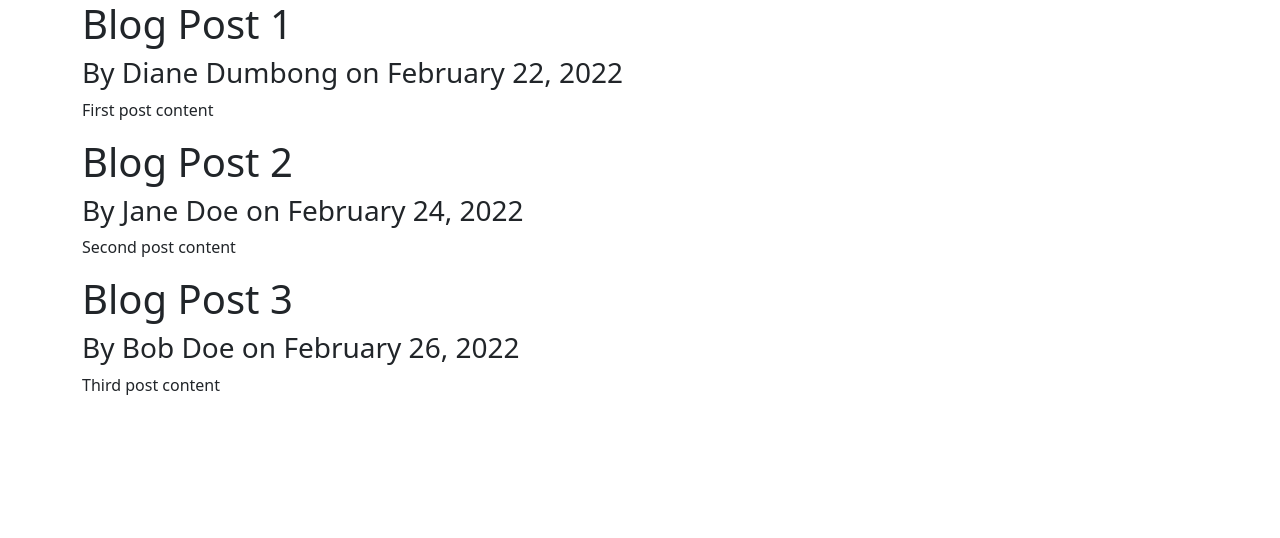
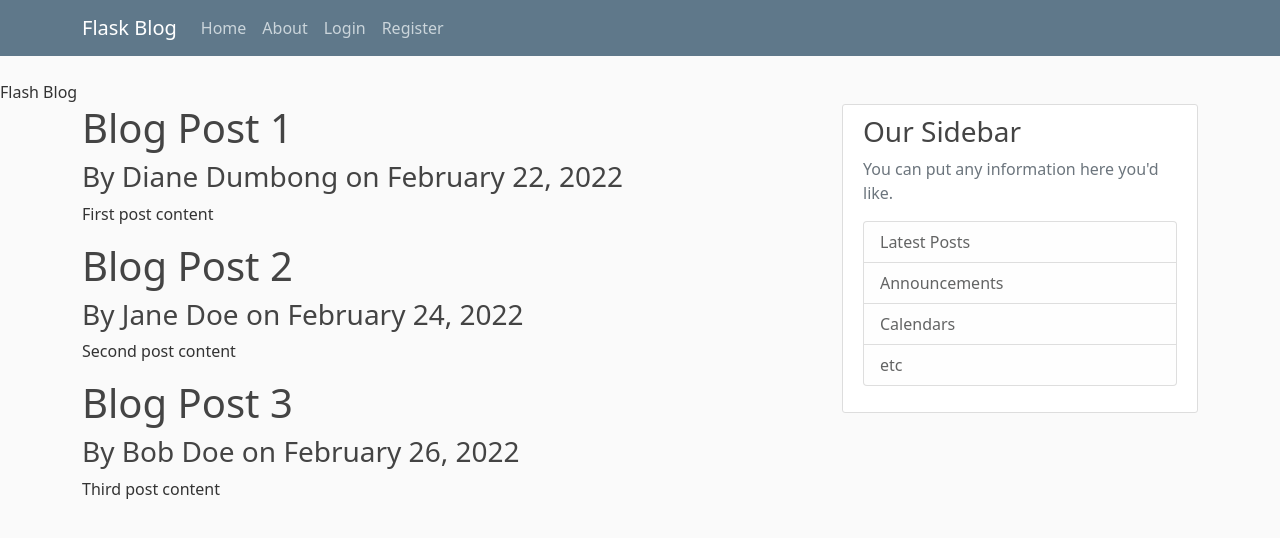
Before and after one commit to 16084/flask_blog, a Flask app: page / in a window 1280 px wide. Shown: the top 538 px of the page. Run offline with Flask 2, Linux system fonts and the light colour scheme.

Commit message:
lesson 10 - flask blog 8
designed page, added main.css for aesthetics of website.

```diff
--- a/main_app.py
+++ b/main_app.py
@@ -1,4 +1,4 @@
-from flask import Flask, render_template
+from flask import Flask, render_template, url_for
 
 app = Flask(__name__)
 
--- /dev/null
+++ b/static/main.css
@@ -0,0 +1,80 @@
+body {
+    background: #fafafa;
+    color: #333333;
+    margin-top: 5rem;
+}
+
+h1, h2, h3, h4, h5, h6 {
+    color: #444444;
+}
+
+.bg-steel {
+    background-color: #5f788a;
+}
+
+.site-header .navbar-nav .nav-link {
+    color: #cbd5db;
+}
+
+.site-header .navbar-nav .nav-link:hover {
+    color:#ffffff;
+}
+
+.site-header .navbar-nav .nav-link.active {
+    font-weight: 500;
+}
+
+.content-section {
+    background: #ffffff;
+    padding: 10px 20px;
+    border: 1px solid #dddddd;
+    border-radius: 3px;
+    margin-bottom: 20px;
+}
+
+.article-title {
+    color: #444444;
+}
+
+a.article-title:hover {
+    color: #428bca;
+    text-decoration: none;
+}
+
+.article-content {
+    white-space: pre-line;
+}
+
+.article.img {
+    height: 65px;
+    width: 65px;
+    margin-right: 16px;
+}
+
+a.article-metadata {
+    padding-bottom: 1px;
+    margin-bottom: 4px;
+    border-bottom: 1px solid #e3e3e3;
+}
+
+a.article-title:hover {
+    color: #333;
+    text-decoration: none;
+}
+
+.article.svg {
+    width: 25px;
+    height: 25px;
+    vertical-align: middle;
+}
+
+.account-img {
+    height: 125px;
+    width: 125px;
+    margin-right: 20px;
+    vertical-align: 16px;
+}
+
+.account-heading {
+    font-size: 2.5rem;
+}
--- a/templates/layout.html
+++ b/templates/layout.html
@@ -7,6 +7,7 @@
 
      <!-- Bootstrap CSS -->
      <link href="https://cdn.jsdelivr.net/npm/bootstrap@5.1.3/dist/css/bootstrap.min.css" rel="stylesheet" integrity="sha384-1BmE4kWBq78iYhFldvKuhfTAU6auU8tT94WrHftjDbrCEXSU1oBoqyl2QvZ6jIW3" crossorigin="anonymous">
+     <link rel="stylesheet" type="text/css" href="{{ url_for('static', filename='main.css') }}"
 
     {% if title %}}
         <title>Flash Blog - {{ title }}</title>
@@ -16,9 +17,49 @@
 </head>
 
 <body>
-    <div class="container">
-    {% block content %}{% endblock %}
-    </div>
+
+    <header class="site-header">
+        <nav class="navbar navbar-expand-md navbar-dark bg-steel fixed-top">
+          <div class="container">
+            <a class="navbar-brand mr-4" href="/">Flask Blog</a>
+            <button class="navbar-toggler" type="button" data-toggle="collapse" data-target="#navbarToggle" aria-controls="navbarToggle" aria-expanded="false" aria-label="Toggle navigation">
+              <span class="navbar-toggler-icon"></span>
+            </button>
+            <div class="collapse navbar-collapse" id="navbarToggle">
+              <div class="navbar-nav mr-auto">
+                <a class="nav-item nav-link" href="/">Home</a>
+                <a class="nav-item nav-link" href="/about">About</a>
+              </div>
+              <!-- Navbar Right Side -->
+              <div class="navbar-nav">
+                <a class="nav-item nav-link" href="/login">Login</a>
+                <a class="nav-item nav-link" href="/register">Register</a>
+              </div>
+            </div>
+          </div>
+        </nav>
+      </header>
+
+      <main role="main" class="container">
+        <div class="row">
+          <div class="col-md-8">
+            {% block content %}{% endblock %}
+          </div>
+          <div class="col-md-4">
+            <div class="content-section">
+              <h3>Our Sidebar</h3>
+              <p class='text-muted'>You can put any information here you'd like.
+                <ul class="list-group">
+                  <li class="list-group-item list-group-item-light">Latest Posts</li>
+                  <li class="list-group-item list-group-item-light">Announcements</li>
+                  <li class="list-group-item list-group-item-light">Calendars</li>
+                  <li class="list-group-item list-group-item-light">etc</li>
+                </ul>
+              </p>
+            </div>
+          </div>
+        </div>
+      </main>
 
      <!-- Optional JavaScript; choose one of the two! -->
     <!-- Option 1: Bootstrap Bundle with Popper -->
```
Also changed, not shown: 1 other file.
